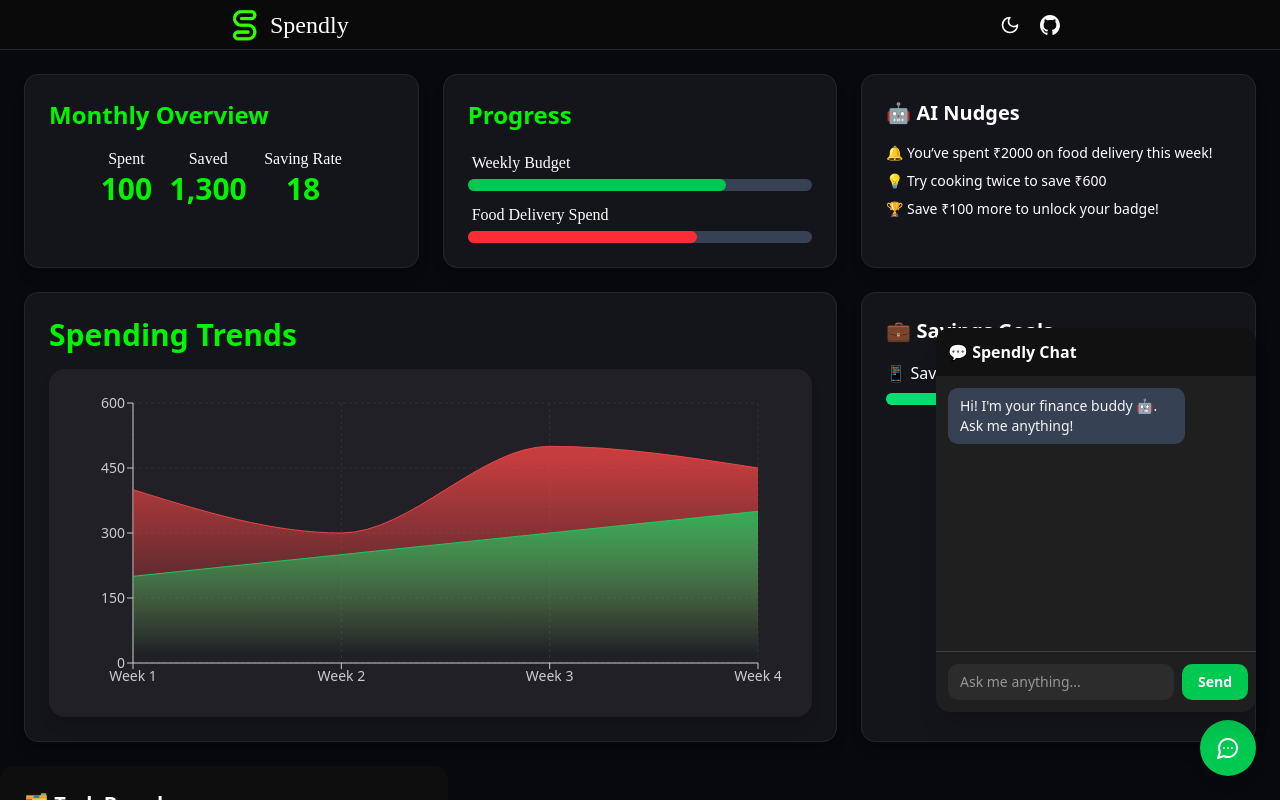
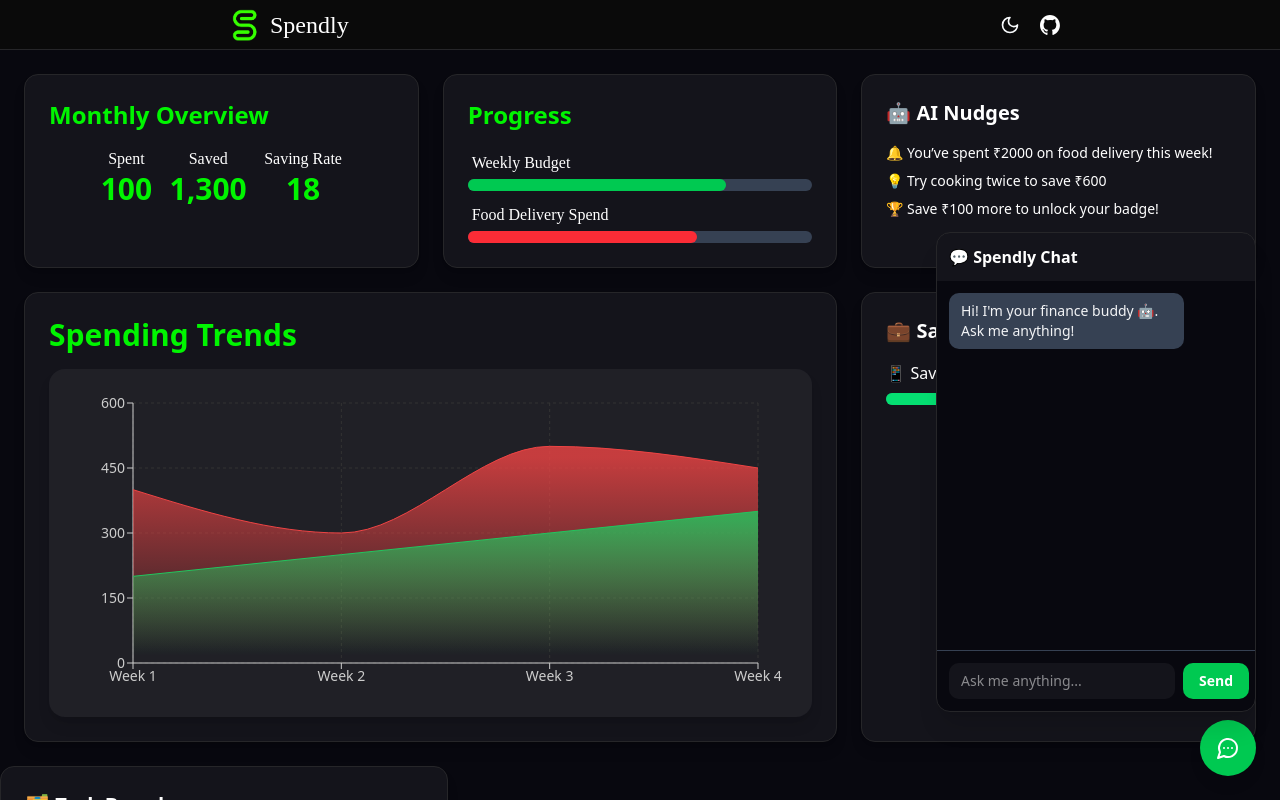
Before and after one commit to diljitsgit/Spendly, a React (Vite) app: page /dashboard in a window 1280 px wide. Both pictures are taken after a click on the button 1228 px from the left and 748 px from the top of the page. Shown: the top 800 px of the page. Built offline with nearby package versions, Linux system fonts and the light colour scheme.

Commit message:
Deploy Changes

```diff
--- a/package.json
+++ b/package.json
@@ -7,6 +7,7 @@
         "dev": "vite",
         "build": "tsc -b && vite build",
         "lint": "eslint .",
+        "deploy": "gh-pages -d dist",
         "preview": "vite preview"
     },
     "dependencies": {
@@ -15,6 +16,7 @@
         "class-variance-authority": "^0.7.1",
         "clsx": "^2.1.1",
         "framer-motion": "^12.6.3",
+        "gh-pages": "^6.3.0",
         "lucide-react": "^0.487.0",
         "prettier": "^3.5.3",
         "react": "^19.0.0",
--- a/src/Dashboard.tsx
+++ b/src/Dashboard.tsx
@@ -130,13 +130,14 @@ function FrostedCard({
 }
 
 function CardBoard() {
-    const [cards, setCards] = useState([]);
+    const [cards, setCards] = useState<string[]>([]);
 
-    const addCard = (text) => setCards([...cards, text]);
-    const removeCard = (index) => setCards(cards.filter((_, i) => i !== index));
+    const addCard = (text: string) => setCards([...cards, text]);
+    const removeCard = (index: number) =>
+        setCards(cards.filter((_, i) => i !== index));
 
     return (
-        <div className="bg-[#0e0e0e] p-6 rounded-xl w-full max-w-md text-white">
+        <div className="rounded-xl bg-white/5 shadow-lg ring-1 ring-black/5 border-[1px] dark:border-outline border-outline/30 p-6 text-black dark:text-white w-full max-w-md ">
             <h2 className="text-xl font-bold mb-4">🗂️ Task Board</h2>
             <CardForm onAdd={addCard} />
             <div className="space-y-3">
@@ -148,10 +149,10 @@ function CardBoard() {
     );
 }
 
-function CardForm({ onAdd }) {
+function CardForm({ onAdd }: { onAdd: (text: string) => void }) {
     const [input, setInput] = useState("");
 
-    const handleSubmit = (e) => {
+    const handleSubmit = (e: { preventDefault: () => void }) => {
         e.preventDefault();
         if (!input.trim()) return;
         onAdd(input);
@@ -177,7 +178,7 @@ function CardForm({ onAdd }) {
     );
 }
 
-function Card({ title, onRemove }) {
+function Card({ title, onRemove }: { title: string; onRemove: () => void }) {
     return (
         <>
             <div className="bg-[#1a1a1a] border border-gray-700 rounded-xl p-4 shadow-md flex justify-between items-center">
--- a/src/FloatBot.tsx
+++ b/src/FloatBot.tsx
@@ -40,9 +40,9 @@ export default function FloatingChatbot() {
                             initial={{ opacity: 0, scale: 0.9 }}
                             animate={{ opacity: 1, scale: 1 }}
                             exit={{ opacity: 0, scale: 0.9 }}
-                            className="absolute bottom-16 right-0 w-80 h-96 bg-[#1f1f1f] text-white rounded-xl shadow-xl flex flex-col overflow-hidden"
+                            className="absolute bottom-16 right-0 w-80 h-[30rem] bg-dbackground ring-black/5 border-[1px] dark:border-outline border-outline/30 text-white rounded-xl shadow-xl flex flex-col overflow-hidden"
                         >
-                            <div className="bg-[#111] p-3 font-semibold">
+                            <div className="bg-white/5 p-3 font-semibold">
                                 💬 Spendly Chat
                             </div>
                             <div className="flex-1 overflow-y-auto p-3 space-y-2 text-sm">
@@ -65,7 +65,7 @@ export default function FloatingChatbot() {
                                     value={input}
                                     onChange={(e) => setInput(e.target.value)}
                                     placeholder="Ask me anything..."
-                                    className="flex-1 px-3 py-2 rounded-lg bg-[#2c2c2c] text-white text-sm"
+                                    className="flex-1 px-3 py-2 rounded-lg bg-white/5 text-white text-sm"
                                 />
                                 <button
                                     onClick={handleSend}
--- a/src/lib/axios.ts
+++ b/src/lib/axios.ts
@@ -5,8 +5,8 @@ const API_URL = "https://spendly-backend.onrender.com/"; // Replace with your Re
 export const chatService = {
     sendMessage: async (userId: 1, message: string) => {
         try {
-            console.log("Hello");
-            const response = await axios.post({ API_URL } + "/chat", {
+            console.log(API_URL + "chat");
+            const response = await axios.post(API_URL + "chat", {
                 user_id: userId,
                 message: message,
             });
--- a/vite.config.ts
+++ b/vite.config.ts
@@ -5,4 +5,5 @@ import tailwindcss from "@tailwindcss/vite";
 // https://vite.dev/config/
 export default defineConfig({
     plugins: [react(), tailwindcss()],
+    base: "/",
 });
```
Also changed, not shown: 1 other file (tests, documents, lock files or other folders). Lines whose indentation alone changed are shown as unchanged.
